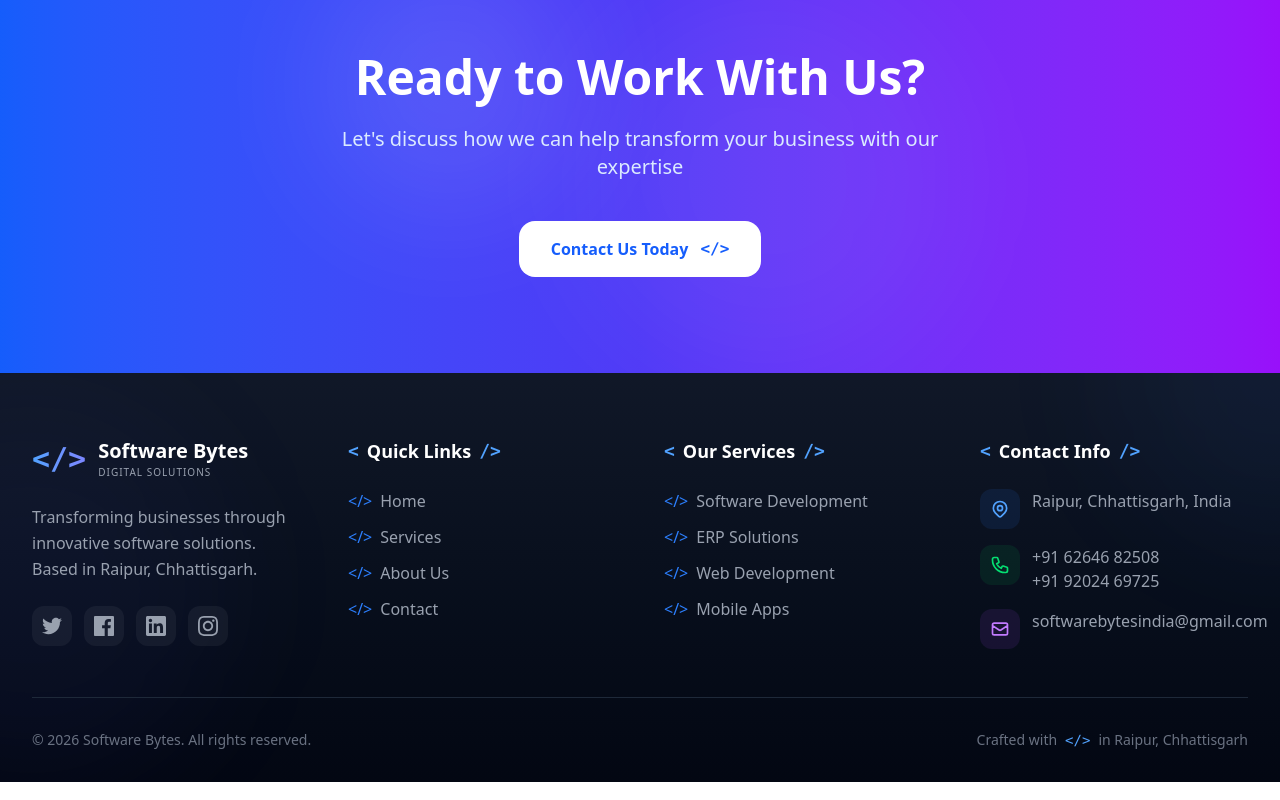
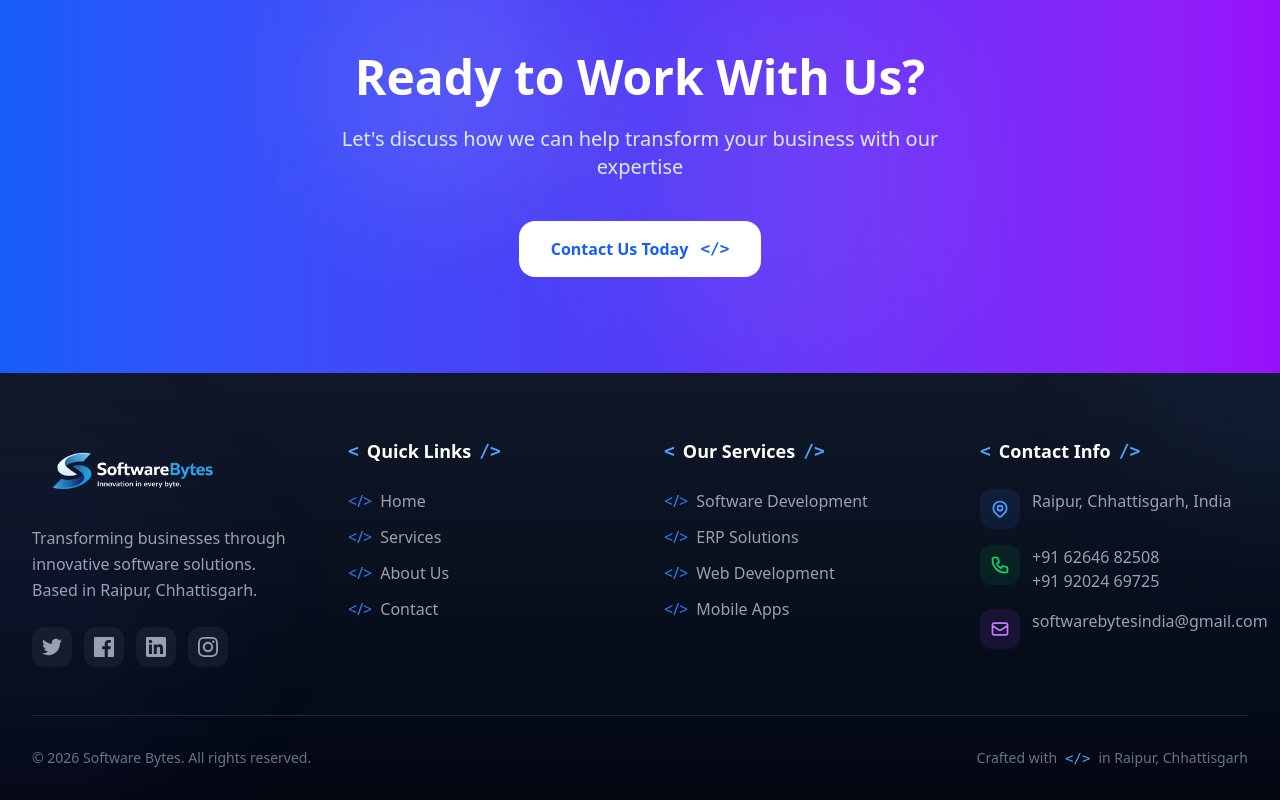
Before and after one commit to nadwivedi/softwarebytes, a React (Vite) app in the folder frontend/: page /about in a window 1280 px wide. Shown: the part 2565-3365 px from the top of the page. Built offline with nearby package versions, Linux system fonts and the light colour scheme.

Commit message:
improve ui

```diff
--- a/frontend/src/components/Footer.jsx
+++ b/frontend/src/components/Footer.jsx
@@ -29,14 +29,8 @@ const Footer = () => {
         <div className="grid md:grid-cols-2 lg:grid-cols-4 gap-12 mb-12">
           {/* Brand section */}
           <div className="lg:col-span-1 space-y-6">
-            <Link to="/" className="flex items-center space-x-3 group">
-              <span className="text-3xl font-mono font-bold bg-gradient-to-r from-blue-400 to-indigo-400 bg-clip-text text-transparent">
-                &lt;/&gt;
-              </span>
-              <div className="flex flex-col">
-                <span className="text-xl font-bold text-white">Software Bytes</span>
-                <span className="text-[10px] text-gray-400 tracking-widest uppercase">Digital Solutions</span>
-              </div>
+            <Link to="/" className="inline-flex items-center group">
+              <img src="/softwarebytes.webp" alt="Software Bytes logo" className="h-16 w-auto" />
             </Link>
             <p className="text-gray-400 leading-relaxed">
               Transforming businesses through innovative software solutions.
```
Also changed, not shown: frontend/public/softwarebytes.webp (added).
